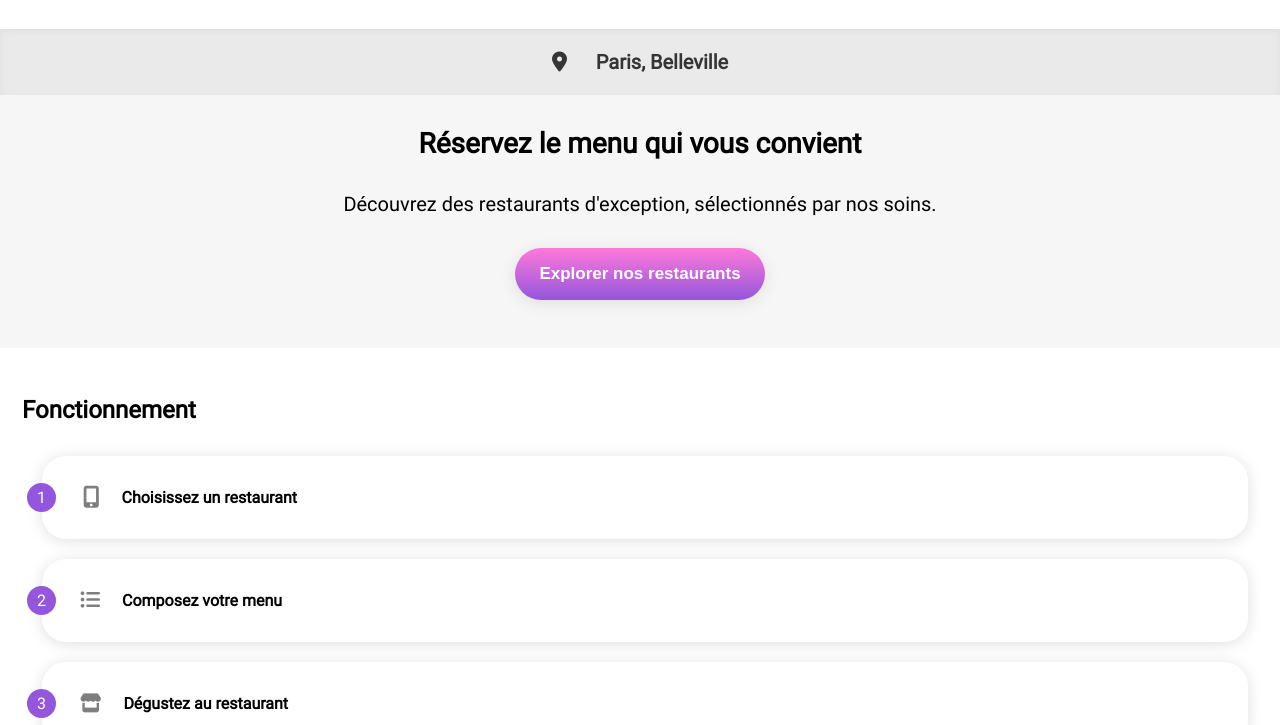
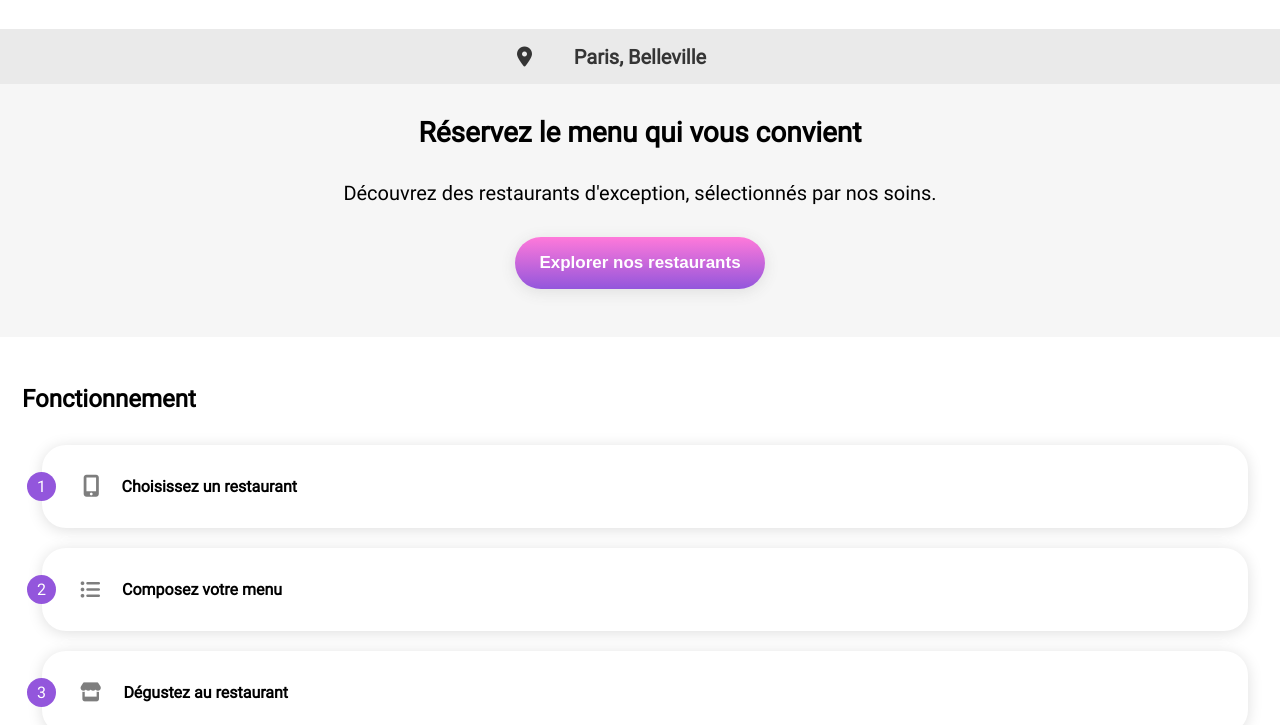
Before and after one commit to Pauline220395/PaulineGAUDILLAT_3_15062021, a plain HTML site: page index.html in a window 1280 px wide. Shown: the part 73-798 px from the top of the page. Drawn offline with Linux system fonts and the light colour scheme.

Commit message:
Intégration formulaire localisation

```diff
--- a/index.html
+++ b/index.html
@@ -43,7 +43,14 @@
 
   <section id="section-1">
 
-    <div class="localisation"><i class="fas fa-map-marker-alt"></i> Paris, Belleville</div>
+  <div class="localisation">
+    <form method="post" action="traitement.php">
+      <p>
+        <label for="localisation"></label>
+        <i class="fas fa-map-marker-alt"></i><input type="text" name="localisation" id="localisation" size="25" value="Paris, Belleville"/>
+      </p>
+    </form>
+  </div>
 
     <div class="titles-box">
       <h1>Réservez le menu qui vous convient</h1>
--- a/styles/styles.scss
+++ b/styles/styles.scss
@@ -116,16 +116,37 @@ header {
 
 .localisation {
   background-color: $colour-search;
-  padding: 1.3rem 0;
-  box-shadow: inset 0px 2px 7px $colour-shadow;
-  font-weight: bold;
-  color: #353535;
-  font-size: 20px;
+  position: relative;
 
   & i {
-    padding-right: 1.5rem;
+    color: $colour-footer-icons;
     font-size: 20px;
-    color: $colour-footer-icons;
+    position: absolute;
+    padding: 1.1rem 0 1rem 2rem;
+  }
+
+  & p {
+    margin: 0;
+  }
+}
+
+#localisation {
+  height: 55px;
+  border-color: transparent;
+  background-color: $colour-search;
+}
+
+input {
+  font-weight: bold;
+  font-size: 20px;
+  font-family:'Roboto', sans-serif;
+  text-align: center;
+  color: $colour-footer-icons;
+  border: none;
+  padding: 0;
+
+  &:focus {
+    outline: none;
   }
 }
 
```
Also changed, not shown: styles/styles.css, 1 other file.
